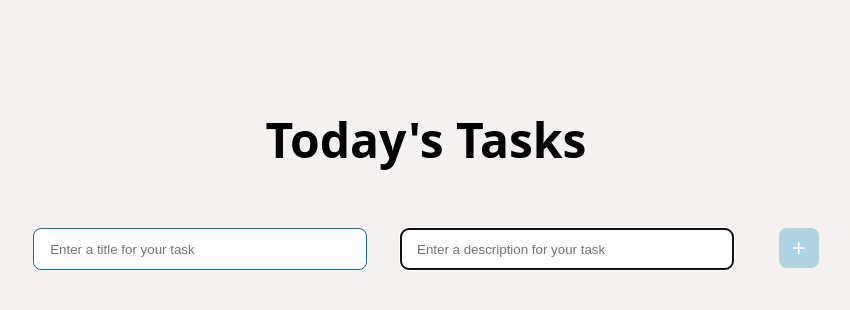
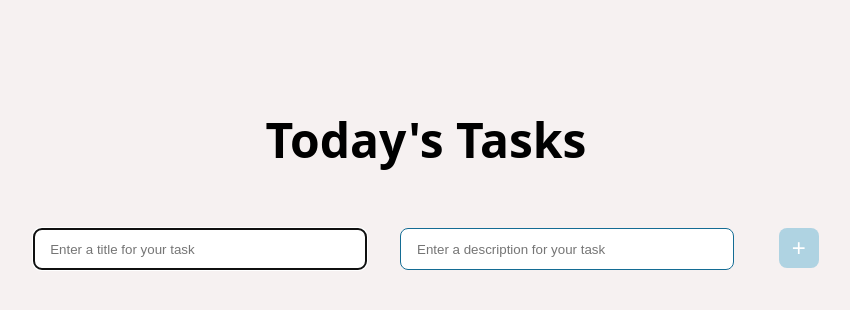
Before and after one commit to davidcdev/my-react-task-list, a React (Vite) app: page / in a window 1280 px wide. Shown: the top 310 px of the page, without its empty margins (214-1064 px from the left). Built offline with nearby package versions, Linux system fonts and the light colour scheme.

Commit message:
minor changes on input focus

```diff
--- a/src/components/TaskForm.jsx
+++ b/src/components/TaskForm.jsx
@@ -41,7 +41,7 @@ export function TaskForm({
                     onChange={(e) => { onDescriptionChange(e.target.value) }}
                     onKeyDown={ handleKeyDown }
                     placeholder="Enter a description for your task"
-                    autoFocus/>
+                />
 
                 <button
                     type="submit"
```
